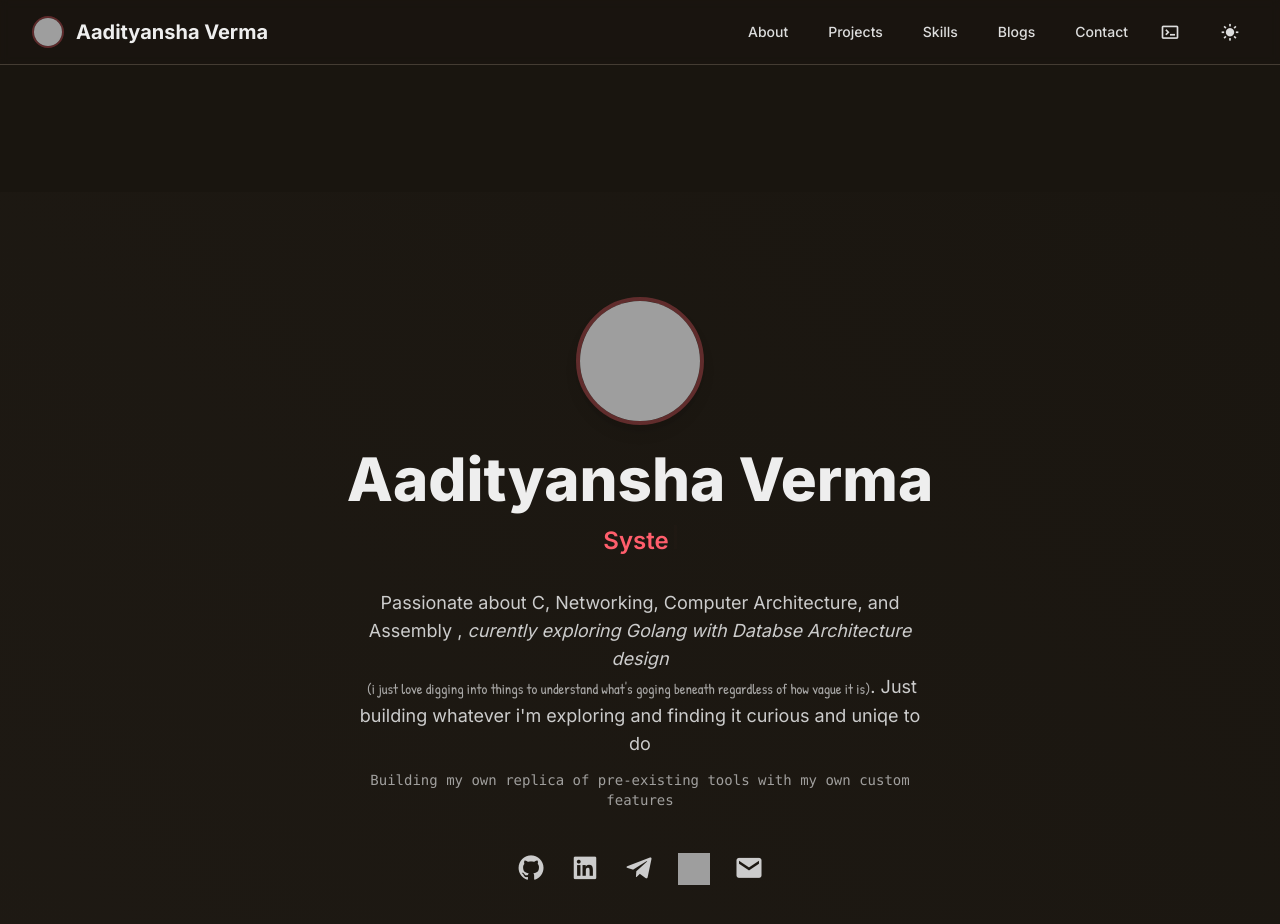
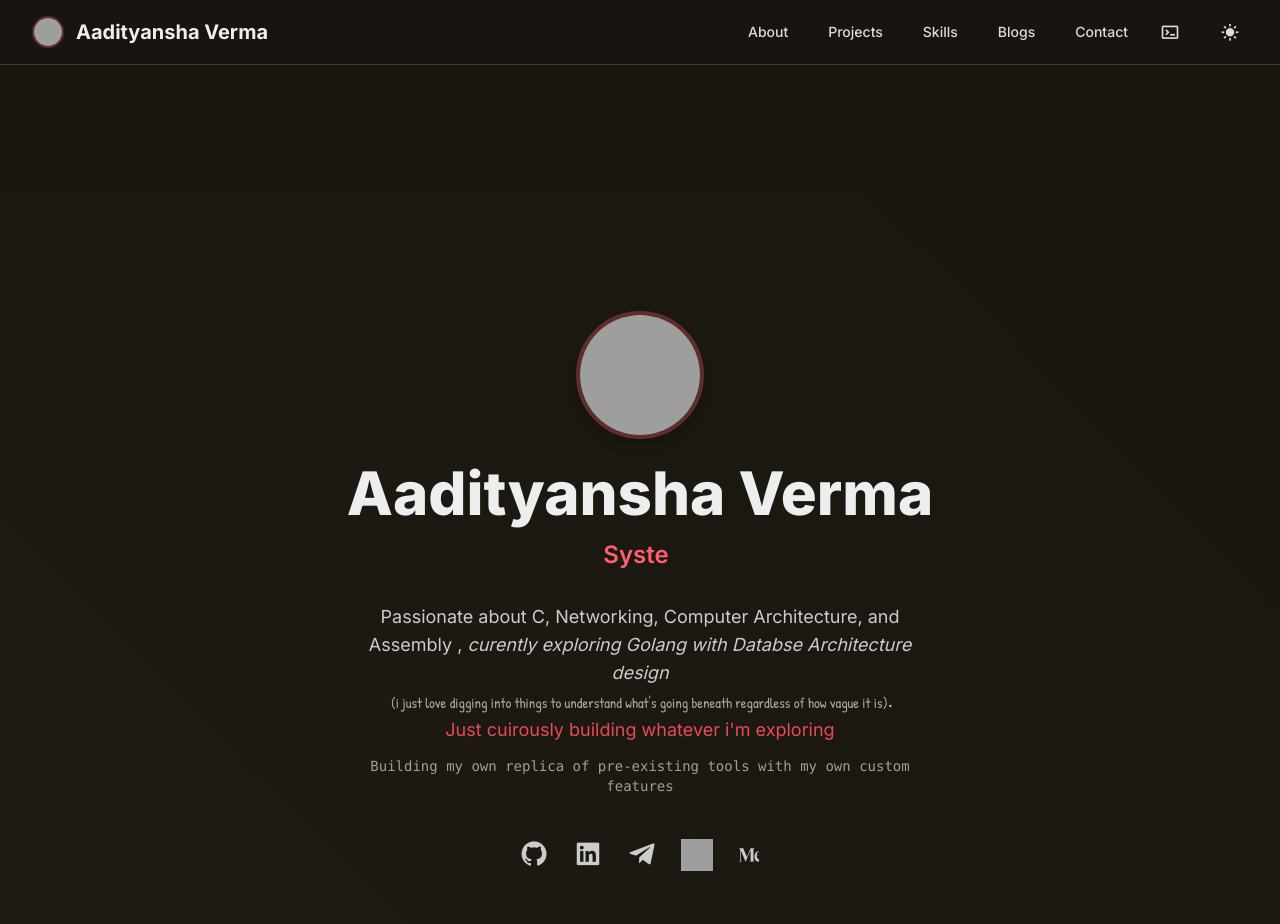
Before and after one commit to aadityansha06/aadityansha06.github.io, a plain HTML site: page index.html in a window 1280 px wide. Shown: the top 924 px of the page. Drawn offline with nearby package versions, Linux system fonts and the light colour scheme; grey boxes are pictures that could not be loaded; a script that the page names is missing.

Commit message:
content-updated

```diff
--- a/index.html
+++ b/index.html
@@ -341,8 +341,8 @@
                                 <span id="typewriter"></span><span class="typewriter-cursor"></span>
                             </p>
                             <p class="max-w-xl mx-auto text-[var(--text-muted)] mb-10 text-lg" style="transition-delay: 400ms;">
-                                Passionate about C, Networking, Computer Architecture, and Assembly , <i>curently exploring Golang with Databse Architecture design</i> <br><span class="humor-text">(i just love digging into things to understand what's goging beneath regardless of how vague it is)</span>.
-                                  Just building whatever i'm exploring and finding it curious and uniqe to do
+                                Passionate about C, Networking, Computer Architecture, and Assembly , <i>curently exploring Golang with Databse Architecture design</i> <br><span class="humor-text">(i just love digging into things to understand what's going beneath regardless of how vague it is)</span>.
+                                 <br> <span style="color:#e84a58">Just cuirously building whatever i'm exploring </span>
                                 <br>
                                 <span class="text-sm mt-3 block opacity-75 font-mono" class="humor-text">Building my own replica of pre-existing tools with my own custom features</span>
                             </p>
@@ -353,7 +353,11 @@
                                 <a href="https://x.com/aadityansha_06" target="_blank" aria-label="X (formerly Twitter) Profile" class="text-[var(--text-muted)] hover:text-[var(--accent-color)] transition-transform duration-300 transform hover:scale-110">
                                     <img src="https://img.icons8.com/?size=50&id=YfCbGWCWcuar&format=png&color=#777777" alt="X social icon" class="w-8 h-8 hover:opacity-80">
                                 </a>
-                                <a href="mailto:pkumariverma42@gmail.com" aria-label="Send an Email" class="text-[var(--text-muted)] hover:text-[var(--accent-color)] transition-transform duration-300 transform hover:scale-110"><i class='bx bxs-envelope text-3xl'></i></a>
+                                <a href="https://medium.com/@vermaadityansh" target="_blank" class="text-[var(--text-muted)] hover:text-[var(--accent-color)] transition-transform duration-300 transform hover:scale-110"><svg  xmlns="http://www.w3.org/2000/svg" width="24" height="24"
+fill="currentColor" viewBox="0 0 24 24" >
+<!--Boxicons v3.0.6 https://boxicons.com | License  https://docs.boxicons.com/free-->
+<path d="M21.65 9.04c.12 0 .24.02.35.05v-.61c-.1 0-.21-.01-.31-.01h-.02c-.55 0-1.22.13-1.7.37-.54.25-1.02.63-1.42 1.12-.64.8-1.03 1.87-1.13 3.08v.73c.06 2.74 1.54 4.93 4.17 4.93.15 0 .29 0 .43-.02v-2.22c-1.37-.4-2.35-1.92-2.25-3.71s2.25 0 2.25 0v-.52h-2.2c.08-1.84.74-3.17 1.85-3.19Z"></path><path d="M16.42 17.22V6.73c0-.87.37-1.12 1.09-1.28h.02V5.3h-3.95l-3.66 8.61L6.26 5.3H2v.15h.02c.72.17 1.09.41 1.09 1.28v10.23c0 .87-.37 1.12-1.09 1.28H2v.15h2.88v-.15h-.02c-.72-.17-1.09-.41-1.09-1.28V7.32l4.71 11.07h.27l4.84-11.38v10.2c-.06.69-.42.9-1.08 1.05h-.02v.15h5.02v-.15h-.02c-.65-.15-1.02-.36-1.09-1.06Z"></path>
+</svg></a>
                             </div>
                         </div>
                     </div>
```
